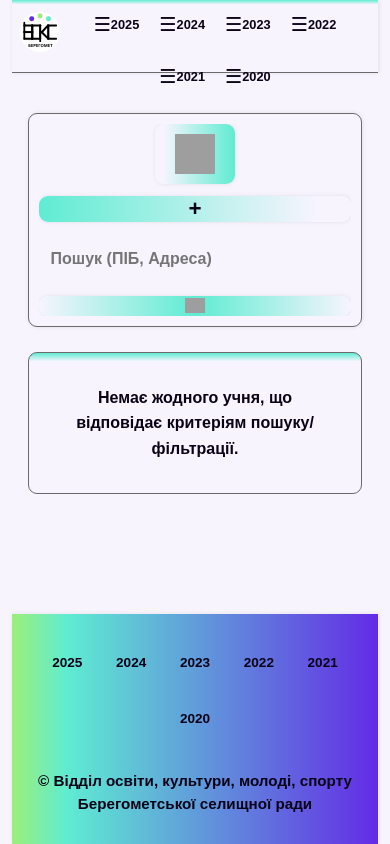
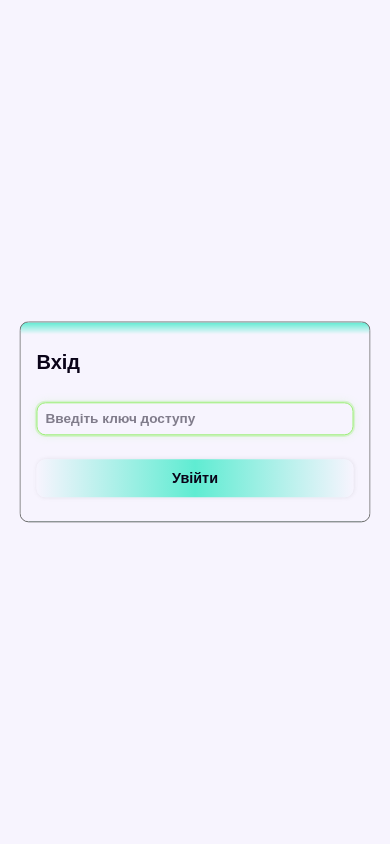
Before and after one commit to EmeraLd4308/SAS, a React (Vite) app: page / in a window 390 px wide. Built offline with nearby package versions, Linux system fonts and the light colour scheme; no server answers; the database is empty; grey boxes are pictures that could not be loaded; a web font is replaced by a local one.

Commit message:
S-5 Add authentication flow and sign-in component

```diff
--- a/src/components/App.jsx
+++ b/src/components/App.jsx
@@ -1,12 +1,14 @@
 import { useState, useEffect, useCallback } from 'react'
-import { getStudents, deleteStudent, addStudent, updateStudent } from '../services/StudentsService'
-import { exportToExcel } from '../services/ExportService'
+import { checkAccessKey, checkAuthSession, saveAuthSession, clearAuthSession, getRemainingTime } from '../services/authService'
+import { getStudents, deleteStudent, addStudent, updateStudent } from '../services/studentsService'
+import { TableControls } from './tableControls/tableControls'
+import { DeleteWindow } from './deleteWindow/deleteWindow'
+import { StudentTable } from './studentTable/studentTable'
+import { exportToExcel } from '../services/exportService'
+import { StudentForm } from './studentForm/studentForm'
+import { SignIn } from './signIn/signIn'
 import { Header } from './header/header'
 import { Footer } from './footer/footer'
-import { DeleteWindow } from './deleteWindow/deleteWindow'
-import { StudentForm } from './studentForm/studentForm'
-import { TableControls } from './tableControls/tableControls'
-import { StudentTable } from './studentTable/studentTable'
 import '../styles/styles.scss'
 
 const initialFormData = {
@@ -34,7 +36,22 @@ function App() {
   const [itemsPerPage, setItemsPerPage] = useState(10);
   const [modalState, setModalState] = useState({message: null, action: null, id: null});
   const [activeYear, setActiveYear] = useState(null);
+  const [isAuthenticated, setIsAuthenticated] = useState(false);
   const totalPages = Math.ceil(students.length / itemsPerPage);
+
+  useEffect(() => {
+    const sessionValid = checkAuthSession();
+    setIsAuthenticated(sessionValid);
+    if (sessionValid) {
+      const remainingTime = getRemainingTime();
+      if (remainingTime > 0) {
+        setTimeout(() => {
+          clearAuthSession();
+          window.location.reload();
+        }, remainingTime + 100);
+      }
+    }
+  }, []);
 
   useEffect(() => {
     const savedFilters = localStorage.getItem('studentFilters');
@@ -55,13 +72,8 @@ function App() {
     localStorage.setItem('studentFilters', JSON.stringify(filters));
   }, [searchTerm, genderFilter, sortBy, sortOrder, yearFilter]);
 
-  const handleSort = (column, order) => {
-    setSortBy(column);
-    setSortOrder(order);
-    setCurrentPage(1);
-  };
-
   const loadStudents = useCallback(async () => {
+    if (!isAuthenticated) return;
     setLoading(true);
     try {
       const data = await getStudents(sortBy, sortOrder === 'asc', searchTerm, genderFilter, dateFrom, dateTo, yearFilter);
@@ -74,20 +86,49 @@ function App() {
     } finally {
       setLoading(false);
     }
-  }, [sortBy, sortOrder, searchTerm, genderFilter, dateFrom, dateTo, yearFilter]);
+  }, [sortBy, sortOrder, searchTerm, genderFilter, dateFrom, dateTo, yearFilter, isAuthenticated]);
 
   useEffect(() => {
-    loadStudents();
-  }, [sortBy, sortOrder, genderFilter, dateFrom, dateTo, yearFilter, loadStudents]);
+    if (isAuthenticated) {
+      loadStudents();
+    }
+  }, [sortBy, sortOrder, genderFilter, dateFrom, dateTo, yearFilter, loadStudents, isAuthenticated]);
 
   useEffect(() => {
-    if (searchTerm !== undefined) {
+    if (searchTerm !== undefined && isAuthenticated) {
       const timer = setTimeout(() => {
         loadStudents();
       }, 300);
       return () => clearTimeout(timer);
     }
-  }, [searchTerm, loadStudents]);
+  }, [searchTerm, loadStudents, isAuthenticated]);
+
+  const handleLogin = (accessKey) => {
+    try {
+      checkAccessKey(accessKey);
+      saveAuthSession();
+      setIsAuthenticated(true);
+      const remainingTime = getRemainingTime();
+      setTimeout(() => {
+        clearAuthSession();
+        window.location.reload();
+      }, remainingTime + 100);
+    } catch (error) {
+      if (error.message === 'EMPTY') {
+        alert('Введіть ключ доступу!');
+      } else if (error.message === 'WRONG') {
+        alert('Невірний ключ доступу!');
+      } else {
+        alert('Помилка: ' + error.message);
+      }
+    }
+  };
+
+  const handleSort = (column, order) => {
+    setSortBy(column);
+    setSortOrder(order);
+    setCurrentPage(1);
+  };
 
   const handleFormSubmit = async (formData) => {
     if (!formData.child_name.trim() || !formData.birth_date) {
@@ -139,13 +180,7 @@ function App() {
   const handleEdit = (student) => {
     setEditingId(student.id);
     setIsFormOpen(true);
-    setFormData({
-      child_name: student.child_name || '',
-      gender: student.gender || '',
-      birth_date: student.birth_date ? student.birth_date.slice(0, 10) : '',
-      address: student.address || '',
-      parent_name: student.parent_name || '',
-    });
+    setFormData({child_name: student.child_name || '', gender: student.gender || '', birth_date: student.birth_date ? student.birth_date.slice(0, 10) : '', address: student.address || '', parent_name: student.parent_name || '',});
   };
 
   const handleCancelEdit = () => {
@@ -212,70 +247,34 @@ function App() {
     setItemsPerPage(10);
   };
 
+  if (!isAuthenticated) {
+    return (
+        <div className="app-container"><SignIn onLogin={handleLogin}/></div>
+    );
+  }
+
   return (
       <div className="app-container">
         <Header onYearFilter={handleYearFilter} activeYear={activeYear} onResetActiveYear={resetActiveYear}/>
-
         <div className="main-content">
           <DeleteWindow message={modalState.message} onConfirm={modalState.action === 'DELETE' ? executeDelete : null} onCancel={closeModal}/>
 
-          {loading && students.length === 0 ? (
-              <div className="loading-message">
-                <div className="loading-spinner"></div>
-                <div className="loading-text">Завантаження</div>
-              </div>
-          ) : (
+          {loading && students.length === 0 ? (<div className="loading-message"><div className="loading-spinner"></div><div className="loading-text">Завантаження</div></div>) : (
               <>
-                <TableControls
-                    searchTerm={searchTerm}
-                    onSearchChange={setSearchTerm}
-                    genderFilter={genderFilter}
-                    onGenderFilterChange={setGenderFilter}
-                    dateFrom={dateFrom}
-                    onDateFromChange={setDateFrom}
-                    dateTo={dateTo}
-                    onDateToChange={setDateTo}
-                    onResetFilters={resetFilters}
-                    onAddClick={handleAddClick}
-                />
+                <TableControls searchTerm={searchTerm} onSearchChange={setSearchTerm} genderFilter={genderFilter} onGenderFilterChange={setGenderFilter} dateFrom={dateFrom} onDateFromChange={setDateFrom} dateTo={dateTo} onDateToChange={setDateTo} onResetFilters={resetFilters} onAddClick={handleAddClick}/>
 
                 {(isFormOpen || editingId !== null) && (
-                    <StudentForm
-                        onSubmit={handleFormSubmit}
-                        editingId={editingId}
-                        onCancelEdit={handleCancelEdit}
-                        formData={formData}
-                        onFormChange={setFormData}
-                        loading={loading}
-                    />
+                    <StudentForm onSubmit={handleFormSubmit} editingId={editingId} onCancelEdit={handleCancelEdit} formData={formData} onFormChange={setFormData} loading={loading}/>
                 )}
 
                 {loading ? (
-                    <div className="loading-message">
-                      <div className="loading-spinner"></div>
-                      <div className="loading-text">Оновлення даних</div>
-                    </div>
-                ) : students.length === 0 ? (<p className="no-data">Немає жодного учня, що відповідає критеріям пошуку/фільтрації.</p>) : (
-                    <StudentTable
-                        students={students}
-                        onEdit={handleEdit}
-                        onDelete={confirmDelete}
-                        currentPage={currentPage}
-                        itemsPerPage={itemsPerPage}
-                        sortBy={sortBy}
-                        sortOrder={sortOrder}
-                        onSort={handleSort}
-                        onExport={handleExport}
-                        totalPages={totalPages}
-                        onPageChange={setCurrentPage}
-                        onItemsPerPageChange={setItemsPerPage}
-                    />
-
+                    <div className="loading-message"><div className="loading-spinner"></div><div className="loading-text">Оновлення даних</div></div>) :
+                    students.length === 0 ? (<p className="no-data">Немає жодного учня, що відповідає критеріям пошуку/фільтрації.</p>) : (
+                    <StudentTable students={students} onEdit={handleEdit} onDelete={confirmDelete} currentPage={currentPage} itemsPerPage={itemsPerPage} sortBy={sortBy} sortOrder={sortOrder} onSort={handleSort} onExport={handleExport} totalPages={totalPages} onPageChange={setCurrentPage} onItemsPerPageChange={setItemsPerPage}/>
                 )}
               </>
           )}
         </div>
-
         <Footer onYearFilter={handleYearFilter} activeYear={activeYear} onResetActiveYear={resetActiveYear}/>
       </div>
   );
--- a/src/components/signIn/signIn.scss
+++ b/src/components/signIn/signIn.scss
@@ -0,0 +1,207 @@
+@use '../../styles/variables' as var;
+
+.form-overlay {
+  position: fixed;
+  top: 0;
+  left: 0;
+  right: 0;
+  bottom: 0;
+  background: var.$color-fon;
+  z-index: 999;
+  display: flex;
+  align-items: center;
+  justify-content: center;
+  animation: fadeIn 0.3s ease;
+  backdrop-filter: blur(2px);
+  height: 100%;
+}
+
+.signin-card {
+  border: var.$border;
+  background: var.$gradient-top;
+  border-radius: var.$border-radius;
+  padding: clamp(1.5rem, 2.5vw, 2rem) clamp(1rem, 2vw, 1.5rem);
+  width: min(30rem, 90vw);
+  margin: 0 auto;
+  position: fixed;
+  top: 50%;
+  left: 50%;
+  transform: translate(-50%, -50%);
+  z-index: 1000;
+  overflow-y: auto;
+  animation: slideIn 0.3s ease;
+
+  h2 {
+    margin: 0 0 clamp(1.5rem, 2.5vw, 2rem) 0;
+    color: var.$color-text;
+    text-align: left;
+    font-size: clamp(1.25rem, 1.8vw, 1.5rem);
+  }
+}
+
+.login-field {
+  display: flex;
+  flex-direction: column;
+  gap: 0.5rem;
+}
+
+.form-vertical {
+  display: flex;
+  flex-direction: column;
+  gap: clamp(1.2rem, 1.8vw, 1.8rem);
+
+  input[type="password"] {
+    font-size: clamp(0.85rem, 0.95vw, 0.95rem);
+    padding: clamp(0.5rem, 0.8vw, 0.6rem);
+    width: 100%;
+    max-width: 100%;
+    border: var.$border;
+    border-radius: var.$border-radius;
+    background: var.$color-background;
+    transition: var.$transition;
+    font-family: var.$font-family;
+
+    &:not(:placeholder-shown)  {
+      background: var.$color-edit;
+    }
+
+    &:focus {
+      border-color: var.$color-secondary;
+      box-shadow: 0 0 0 clamp(0.1rem, 0.2vw, 0.15rem) rgba(157, 239, 120, 0.3), 0 0 10px rgba(157, 239, 120, 0.2);
+      outline: none;
+    }
+
+    &::placeholder {
+      color: var.$color-text50;
+    }
+  }
+}
+
+.button-row {
+  display: flex;
+  justify-content: center;
+  align-items: center;
+  gap: clamp(0.6rem, 0.9vw, 0.9rem);
+  width: 100%;
+}
+
+.save-button {
+  padding: clamp(0.8rem, 1vw, 1rem) clamp(2rem, 3vw, 3rem);
+  border-radius: var.$border-radius;
+  border: none;
+  box-shadow: var.$box-shadow;
+  cursor: pointer;
+  font-size: clamp(0.9rem, 1.1vw, 1.1rem);
+  background: var.$gradient-50;
+  color: var.$color-text;
+  min-height: clamp(2.5rem, 3vw, 3rem);
+  white-space: nowrap;
+  transition: var.$transition;
+  min-width: 12rem;
+  display: flex;
+  align-items: center;
+  justify-content: center;
+  font-weight: bold;
+
+  &:hover:not(:disabled) {
+    border: none;
+    background: var.$color-hover;
+    box-shadow: var.$box-shadow;
+  }
+
+  &:active:not(:disabled) {
+    border: none;
+    transform: translateY(0);
+  }
+
+}
+
+@keyframes fadeIn {
+  from {
+    opacity: 0;
+  }
+  to {
+    opacity: 1;
+  }
+}
+
+@keyframes slideIn {
+  from {
+    opacity: 0;
+    transform: translate(-50%, -60%);
+  }
+  to {
+    opacity: 1;
+    transform: translate(-50%, -50%);
+  }
+}
+
+@keyframes fadeOut {
+  from {
+    opacity: 1;
+  }
+  to {
+    opacity: 0;
+  }
+}
+
+@keyframes slideOut {
+  from {
+    opacity: 1;
+    transform: translate(-50%, -50%);
+  }
+  to {
+    opacity: 0;
+    transform: translate(-50%, -60%);
+  }
+}
+
+@media (max-width: 48rem) {
+  .student-form-card {
+    width: 95vw;
+    padding: clamp(1rem, 1.8vw, 1.2rem);
+
+    h2 {
+      margin-bottom: clamp(1rem, 1.5vw, 1.5rem);
+    }
+  }
+
+  .save-button {
+    min-width: 100%;
+    padding: clamp(0.8rem, 1vw, 1rem);
+  }
+
+  .password-hint {
+    flex-direction: column;
+    align-items: flex-start;
+    gap: 0.3rem;
+  }
+}
+
+@media (max-width: 36rem) {
+  .student-form-card {
+    padding: clamp(0.8rem, 1.5vw, 1rem);
+  }
+
+  .form-vertical {
+    gap: clamp(1rem, 1.5vw, 1.2rem);
+  }
+}
+
+@media (max-width: 30rem) {
+  .student-form-card {
+    padding: clamp(0.6rem, 1vw, 0.8rem);
+  }
+
+  .save-button {
+    min-height: clamp(2.2rem, 2.5vw, 2.5rem);
+  }
+}
+
+* {
+  transition: font-size 0.2s ease,
+  padding 0.2s ease,
+  margin 0.2s ease,
+  width 0.2s ease,
+  height 0.2s ease;
+}
--- a/src/components/signIn/signIn.tsx
+++ b/src/components/signIn/signIn.tsx
@@ -0,0 +1,41 @@
+import { useState } from 'react'
+import '../../services/authService'
+import './signIn.scss'
+
+export function SignIn({ onLogin }) {
+
+    const [accessKey, setAccessKey] = useState('');
+
+    const handleSubmit = (e) => {
+        e.preventDefault();
+        onLogin(accessKey);
+    };
+
+    const handleKeyPress = (e) => {
+        if (e.key === 'Enter') {
+            handleSubmit(e);
+        }
+    };
+
+    return (
+        <>
+            <div className="form-overlay"/>
+
+            <div className="signin-card">
+                <h2>Вхід</h2>
+
+                <form onSubmit={handleSubmit} className="form-vertical">
+
+                    <div className="login-field">
+                        <input id="accessKey" type="password" name="accessKey" placeholder="Введіть ключ доступу" value={accessKey} onChange={(e) => setAccessKey(e.target.value)} onKeyPress={handleKeyPress} autoFocus/>
+                    </div>
+
+                    <div className="button-row">
+                        <button type="submit" className="save-button">Увійти</button>
+                    </div>
+
+                </form>
+            </div>
+        </>
+    );
+}
--- a/src/services/StudentsService.js
+++ b/src/services/StudentsService.js
@@ -22,15 +22,7 @@ function buildQuery(sortBy, sortAscending, searchTerm, genderFilter, dateFrom, d
     return query;
 }
 
-export async function getStudents(
-    sortBy = 'seq_number',
-    sortAscending = true,
-    searchTerm = '',
-    genderFilter = '',
-    dateFrom = null,
-    dateTo = null,
-    yearFilter = null
-) {
+export async function getStudents(sortBy = 'seq_number', sortAscending = true, searchTerm = '', genderFilter = '', dateFrom = null, dateTo = null, yearFilter = null) {
     try {
         let actualDateFrom = dateFrom;
         let actualDateTo = dateTo;
@@ -53,11 +45,7 @@ export async function getStudents(
 
 export async function getUniqueYears() {
     try {
-        const { data, error } = await supabase
-            .from(TABLE_NAME)
-            .select('birth_date')
-            .not('birth_date', 'is', null);
-
+        const { data, error } = await supabase.from(TABLE_NAME).select('birth_date').not('birth_date', 'is', null);
         if (error) {
             console.error('Помилка отримання років:', error);
             return getDefaultYears();
@@ -65,7 +53,6 @@ export async function getUniqueYears() {
         if (!data || data.length === 0) {
             return getDefaultYears();
         }
-
         const yearsSet = new Set();
         data.forEach(student => {
             if (student.birth_date) {
@@ -73,12 +60,9 @@ export async function getUniqueYears() {
                 yearsSet.add(year);
             }
         });
+        const years = Array.from(yearsSet).sort((a, b) => b - a).slice(0, 6);
+        return years.length > 0 ? years : getDefaultYears();
 
-        const years = Array.from(yearsSet)
-            .sort((a, b) => b - a)
-            .slice(0, 6);
-
-        return years.length > 0 ? years : getDefaultYears();
     } catch (error) {
         console.error('Непередбачена помилка в getUniqueYears:', error);
         return getDefaultYears();
--- /dev/null
+++ b/src/services/authService.js
@@ -0,0 +1,42 @@
+const access_key = import.meta.env.VITE_ACCESS_KEY;
+
+export const checkAccessKey = (inputKey) => {
+    if (!inputKey || inputKey.trim() === '') {
+        throw new Error('EMPTY');
+    }
+    if (inputKey !== access_key) {
+        throw new Error('WRONG');
+    }
+    return true;
+};
+
+export const saveAuthSession = () => {
+    const expiresAt = new Date();
+    expiresAt.setHours(expiresAt.getHours() + 4);
+    localStorage.setItem('auth_expires', expiresAt.getTime());
+    localStorage.setItem('is_authenticated', 'true');
+};
+
+export const checkAuthSession = () => {
+    const isAuth = localStorage.getItem('is_authenticated');
+    const expiresAt = localStorage.getItem('auth_expires');
+    if (!isAuth || !expiresAt) {
+        return false;
+    }
+    const now = new Date().getTime();
+    const expiresTime = parseInt(expiresAt, 10);
+    return now < expiresTime;
+};
+
+export const getRemainingTime = () => {
+    const expiresAt = localStorage.getItem('auth_expires');
+    if (!expiresAt) return 0;
+    const now = new Date().getTime();
+    const expiresTime = parseInt(expiresAt, 10);
+    return Math.max(0, expiresTime - now);
+};
+
+export const clearAuthSession = () => {
+    localStorage.removeItem('is_authenticated');
+    localStorage.removeItem('auth_expires');
+};
```
Also changed, not shown: src/components/footer/footer.jsx (+2 -5 lines), src/components/header/header.jsx (+2 -5 lines), src/components/tableControls/tableControls.jsx (+1 -9 lines), src/components/studentForm/studentForm.jsx (line endings or trailing spaces).
